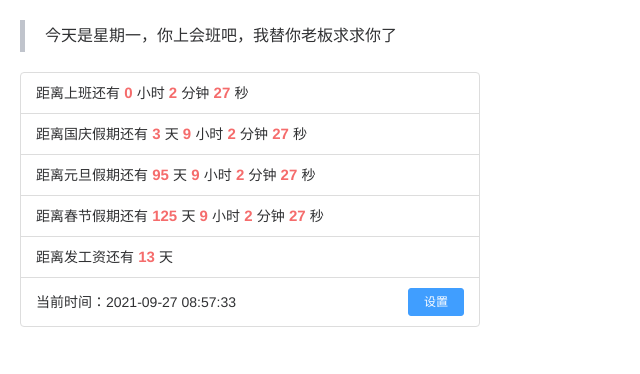
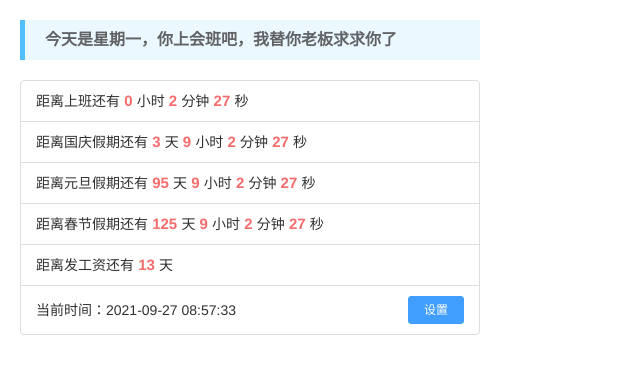
Before and after one commit to FrontEndDog/go-home-vue, a Vue app: page / in a window 1280 px wide. Shown: the top 374 px of the page, without its empty margins (0-640 px from the left). Built offline with nearby package versions, Linux system fonts and the light colour scheme.

Commit message:
更新：样式

```diff
--- a/src/App.vue
+++ b/src/App.vue
@@ -223,16 +223,19 @@ export default {
 </script>
 <style lang="scss" scoped>
 #app {
-  font-family: 'Avenir', Helvetica, Arial, sans-serif;
+  font-family: 'Microsoft YaHei', 'Avenir', Helvetica, Arial, sans-serif;
   color: #303133;
   width: 500px;
   padding: 20px;
   .week-info {
+    font-weight: bold;
     font-size: 16px;
-    border-left: 5px solid #c0c4cc;
-    padding: 5px 0 5px 20px;
-    line-height: 22px;
+    border-left: 5px solid #50bfff;
+    padding: 8px 0 8px 20px;
+    line-height: 24px;
     margin-bottom: 10px;
+    background: #ecf8ff;
+    color: #606266;
   }
   .border-wrap {
     border: 1px solid #ddd;
```
